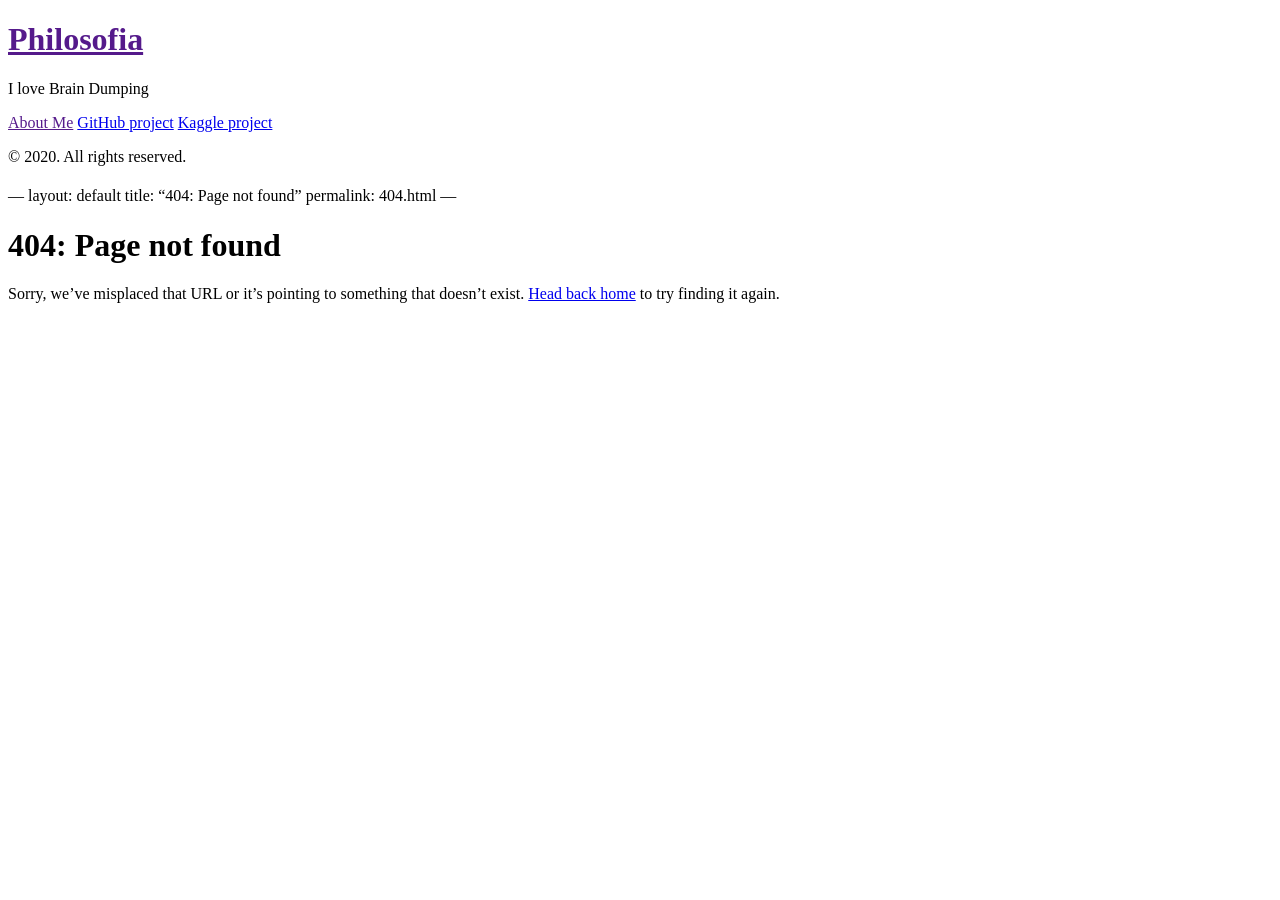
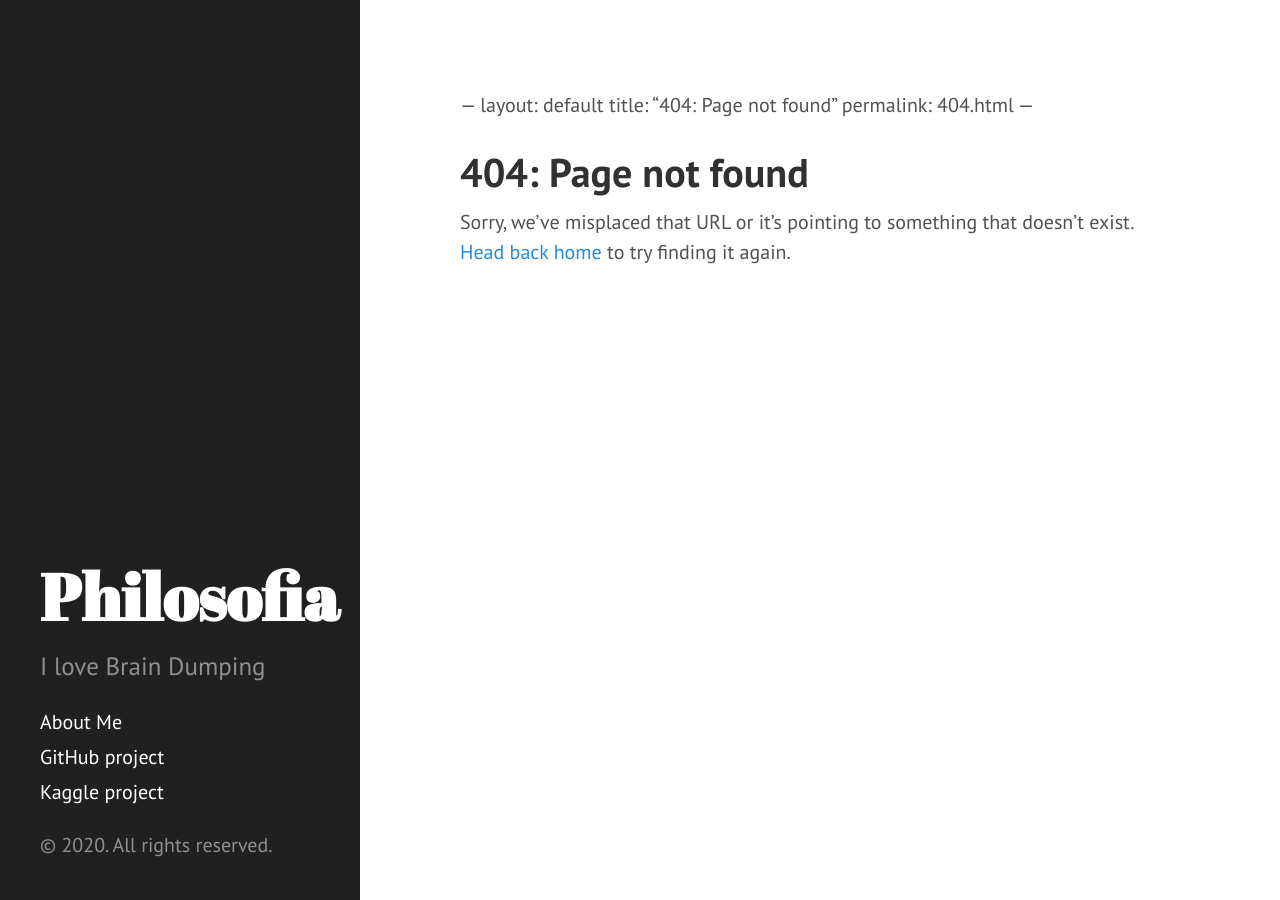
Before and after one commit to philosofia/philosofia.github.io, a Jekyll site: the page built from 404.md, in a window 1280 px wide. Built offline with Jekyll 4.4.1, drawn with Linux system fonts in a browser that asks for light colours; our own code applies the rules of GitHub Pages for plain Markdown files.

Commit message:
Update head.html

```diff
--- a/_includes/head.html
+++ b/_includes/head.html
@@ -15,15 +15,15 @@
   </title>
 
   <!-- CSS -->
-  <link rel="stylesheet" href="{{ site.baseurl }}public/css/poole.css">
-  <link rel="stylesheet" href="{{ site.baseurl }}public/css/syntax.css">
-  <link rel="stylesheet" href="{{ site.baseurl }}public/css/hyde.css">
+  <link rel="stylesheet" href="{{ 'public/css/poole.css' | absolute_url }}">
+  <link rel="stylesheet" href="{{ 'public/css/syntax.css' | absolute_url }}">
+  <link rel="stylesheet" href="{{ 'public/css/hyde.css' | absolute_url }}">
   <link rel="stylesheet" href="https://fonts.googleapis.com/css?family=PT+Sans:400,400italic,700|Abril+Fatface" >
 
 
-  <link rel="apple-touch-icon-precomposed" sizes="144x144" href="{{ site.baseurl }}public/apple-touch-icon-144-precomposed.png">
-                                 <link rel="shortcut icon" href="{{ site.baseurl }}public/favicon.ico">
+  <link rel="apple-touch-icon-precomposed" sizes="144x144" href="{{ 'public/apple-touch-icon-144-precomposed.png' | absolute_url }}">
+  <link rel="shortcut icon" href="{{ 'public/favicon.ico' | absolute_url }}">
 
   <!-- RSS -->
-  <link rel="alternate" type="application/rss+xml" title="RSS" href="/atom.xml">
+  <link rel="alternate" type="application/rss+xml" title="RSS" href="{{ '/atom.xml' | absolute_url }}">
 </head>
```
